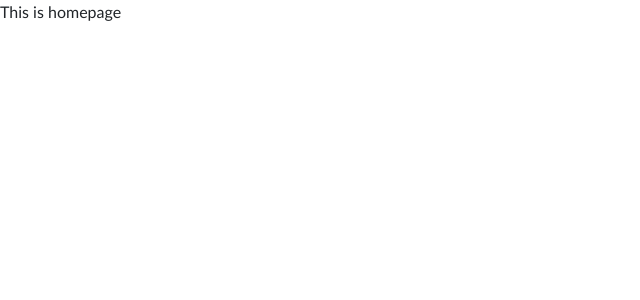
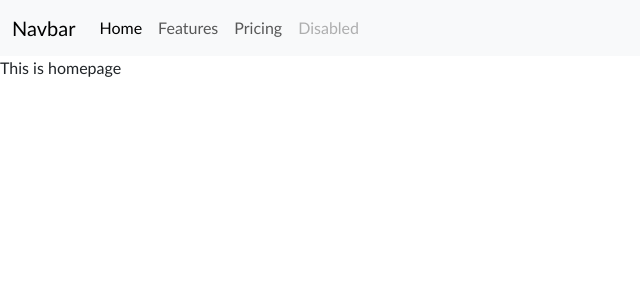
Before and after one commit to JoshiNirdesh/to_do_list_mern, a React (Vite) app in the folder frontend/: page /home in a window 1280 px wide. Shown: the top 300 px of the page, without its empty margins (0-640 px from the left). Built offline with nearby package versions, Linux system fonts and the light colour scheme.

Commit message:
data stored in local storage

```diff
--- a/frontend/index.html
+++ b/frontend/index.html
@@ -1,15 +1,27 @@
 <!doctype html>
 <html lang="en">
+
 <head>
   <meta charset="UTF-8" />
   <meta name="viewport" content="width=device-width, initial-scale=1.0" />
   <title>To-Do-List</title>
 </head>
-  <link href="https://cdn.jsdelivr.net/npm/bootstrap@5.3.8/dist/css/bootstrap.min.css" rel="stylesheet" integrity="sha384-sRIl4kxILFvY47J16cr9ZwB07vP4J8+LH7qKQnuqkuIAvNWLzeN8tE5YBujZqJLB" crossorigin="anonymous">
-  <link rel="stylesheet" href="https://cdnjs.cloudflare.com/ajax/libs/font-awesome/7.0.1/css/all.min.css" integrity="sha512-2SwdPD6INVrV/lHTZbO2nodKhrnDdJK9/kg2XD1r9uGqPo1cUbujc+IYdlYdEErWNu69gVcYgdxlmVmzTWnetw==" crossorigin="anonymous" referrerpolicy="no-referrer" />
+<script src="https://cdn.jsdelivr.net/npm/bootstrap@5.3.8/dist/js/bootstrap.bundle.min.js"
+  integrity="sha384-FKyoEForCGlyvwx9Hj09JcYn3nv7wiPVlz7YYwJrWVcXK/BmnVDxM+D2scQbITxI" crossorigin="anonymous"></script>
+<link href="https://cdn.jsdelivr.net/npm/bootstrap@5.3.8/dist/css/bootstrap.min.css" rel="stylesheet"
+  integrity="sha384-sRIl4kxILFvY47J16cr9ZwB07vP4J8+LH7qKQnuqkuIAvNWLzeN8tE5YBujZqJLB" crossorigin="anonymous">
+<link href="https://cdn.jsdelivr.net/npm/bootstrap@5.3.8/dist/css/bootstrap.min.css" rel="stylesheet"
+  integrity="sha384-sRIl4kxILFvY47J16cr9ZwB07vP4J8+LH7qKQnuqkuIAvNWLzeN8tE5YBujZqJLB" crossorigin="anonymous">
+<link rel="stylesheet" href="https://cdnjs.cloudflare.com/ajax/libs/font-awesome/7.0.1/css/all.min.css"
+  integrity="sha512-2SwdPD6INVrV/lHTZbO2nodKhrnDdJK9/kg2XD1r9uGqPo1cUbujc+IYdlYdEErWNu69gVcYgdxlmVmzTWnetw=="
+  crossorigin="anonymous" referrerpolicy="no-referrer" />
+
 <body>
   <div id="root"></div>
   <script type="module" src="/src/main.jsx"></script>
-    <script src="https://cdn.jsdelivr.net/npm/bootstrap@5.3.8/dist/js/bootstrap.bundle.min.js" integrity="sha384-FKyoEForCGlyvwx9Hj09JcYn3nv7wiPVlz7YYwJrWVcXK/BmnVDxM+D2scQbITxI" crossorigin="anonymous"></script>
+  <script src="https://cdn.jsdelivr.net/npm/bootstrap@5.3.8/dist/js/bootstrap.bundle.min.js"
+    integrity="sha384-FKyoEForCGlyvwx9Hj09JcYn3nv7wiPVlz7YYwJrWVcXK/BmnVDxM+D2scQbITxI"
+    crossorigin="anonymous"></script>
 </body>
+
 </html>
--- a/frontend/src/components/Home.jsx
+++ b/frontend/src/components/Home.jsx
@@ -1,8 +1,10 @@
 import React from 'react'
+import Navbar from './Navbar'
 
 const Home = () => {
   return (
     <div>
+      <Navbar />
       This is homepage
     </div>
   )
--- a/frontend/src/components/Login.jsx
+++ b/frontend/src/components/Login.jsx
@@ -17,6 +17,7 @@
             const res = await AuthServices.loginUser(data);
             console.log(res.data.message);
             navigate("/home");
+            localStorage.setItem("to-do", JSON.stringify(res.data));
         } catch (error) {
             console.log(error);
         }
--- /dev/null
+++ b/frontend/src/components/Navbar.jsx
@@ -0,0 +1,34 @@
+import React from 'react'
+
+const Navbar = () => {
+    return (
+        <div>
+            <nav class="navbar navbar-expand-lg navbar-light bg-light">
+                <div class="container-fluid">
+                    <a class="navbar-brand" href="#">Navbar</a>
+                    <button class="navbar-toggler" type="button" data-bs-toggle="collapse" data-bs-target="#navbarNav" aria-controls="navbarNav" aria-expanded="false" aria-label="Toggle navigation">
+                        <span class="navbar-toggler-icon"></span>
+                    </button>
+                    <div class="collapse navbar-collapse" id="navbarNav">
+                        <ul class="navbar-nav">
+                            <li class="nav-item">
+                                <a class="nav-link active" aria-current="page" href="#">Home</a>
+                            </li>
+                            <li class="nav-item">
+                                <a class="nav-link" href="#">Features</a>
+                            </li>
+                            <li class="nav-item">
+                                <a class="nav-link" href="#">Pricing</a>
+                            </li>
+                            <li class="nav-item">
+                                <a class="nav-link disabled" href="#" tabindex="-1" aria-disabled="true">Disabled</a>
+                            </li>
+                        </ul>
+                    </div>
+                </div>
+            </nav>
+        </div>
+    )
+}
+
+export default Navbar
```
Lines whose indentation alone changed are shown as unchanged.
